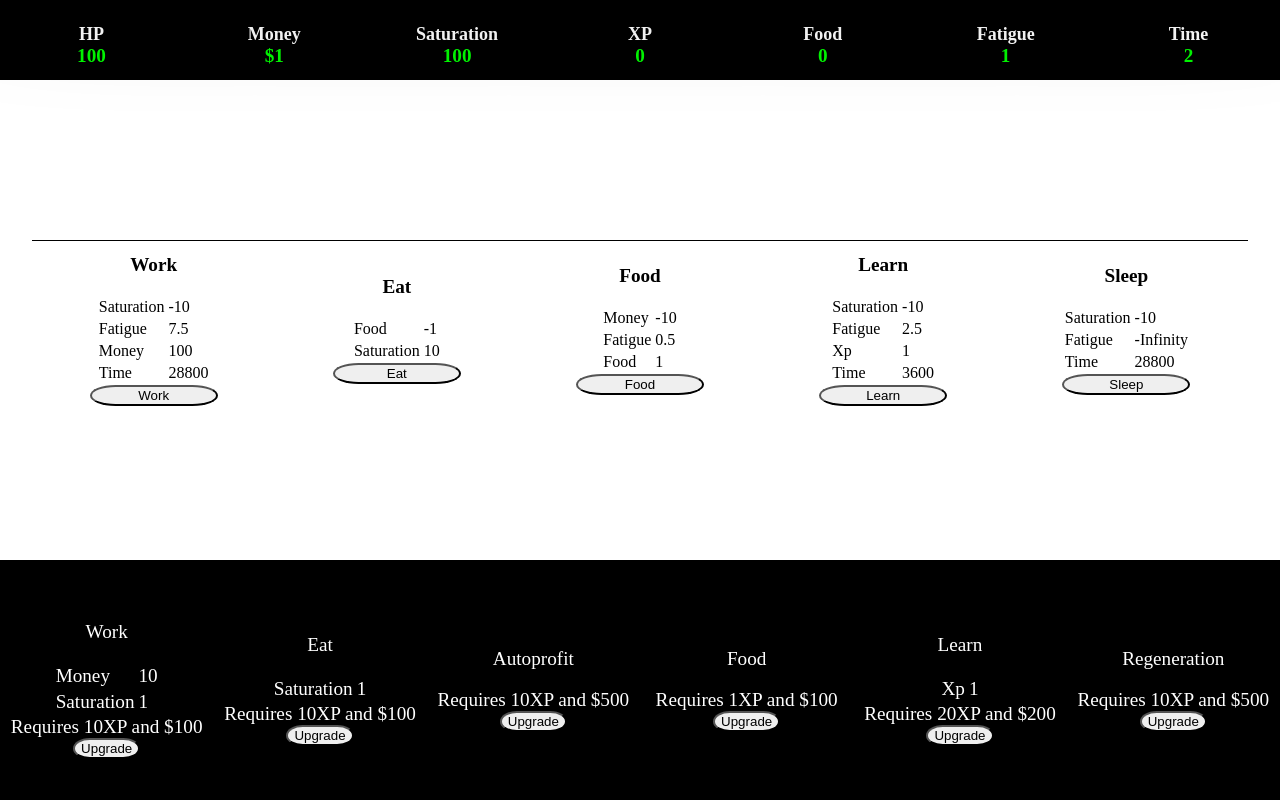
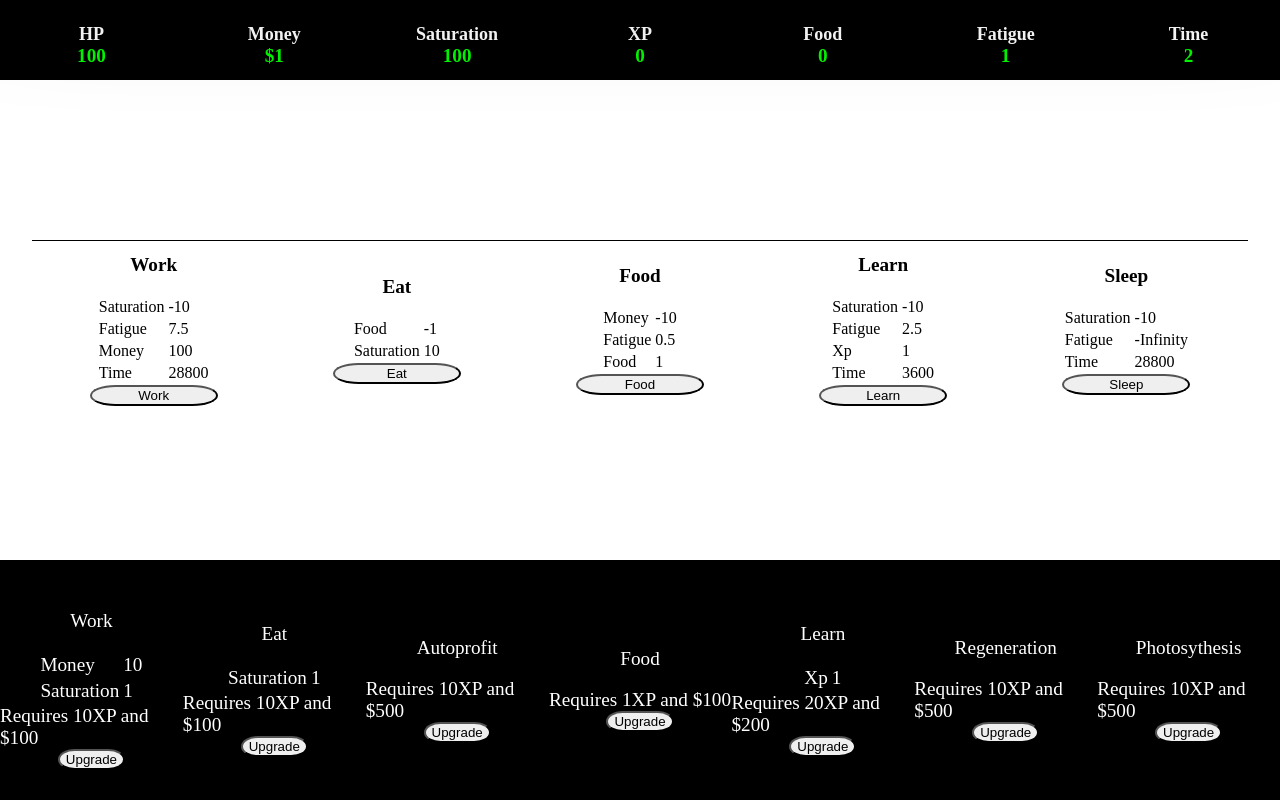
Before and after one commit to Evgen4X/life_simulator, a plain HTML site: page index.html in a window 1280 px wide. Drawn offline with Linux system fonts and the light colour scheme.

Commit message:
Update index.html
v1.1

```diff
--- a/index.html
+++ b/index.html
@@ -33,6 +33,7 @@
 			<div class="upgrade" upgrade="food"></div>
 			<div class="upgrade" upgrade="learn"></div>
 			<div class="upgrade" upgrade="regeneration"></div>
+			<div class="upgrade" upgrade="photosythesis"></div>
 		</footer>
 
 		<div class="alert"></div>
```
